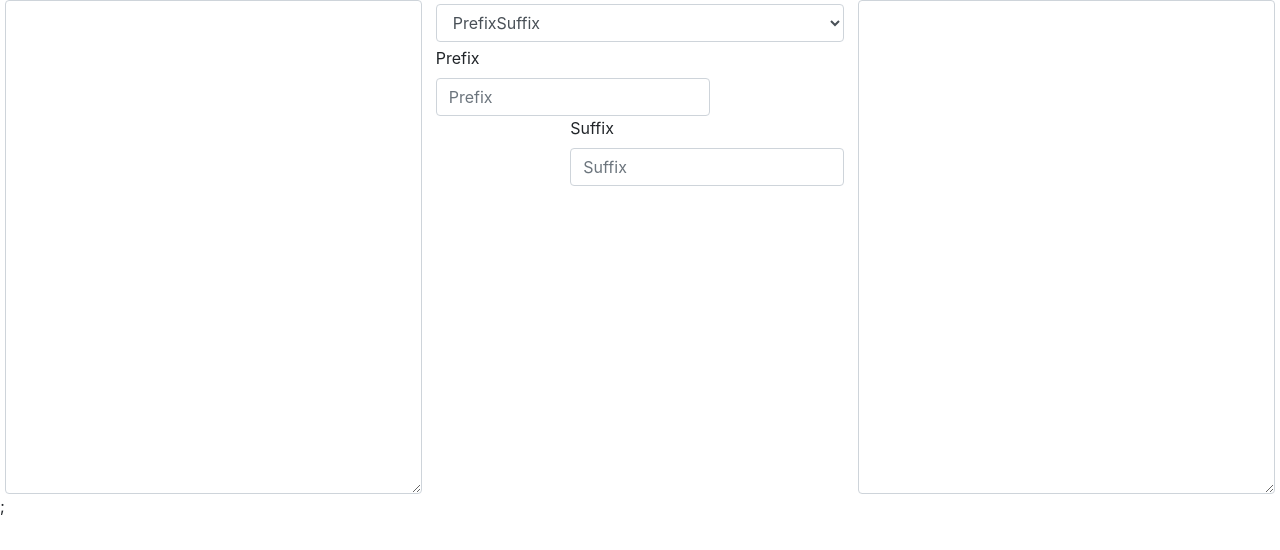
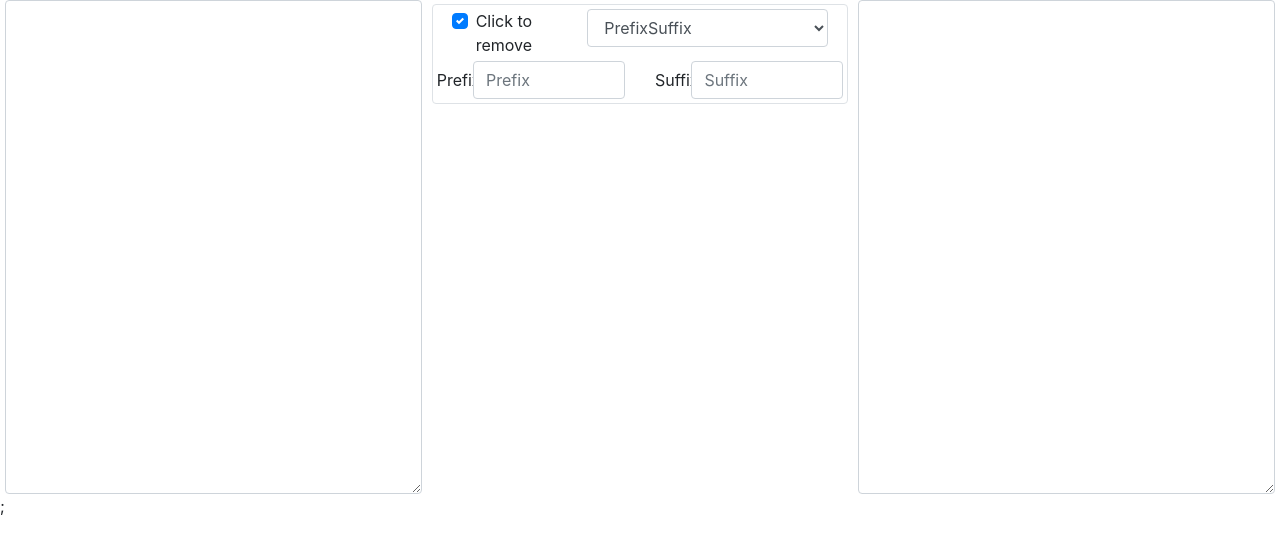
Before and after one commit to mciec/ReactTools, a React (Create React App) app in the folder my-app/: page / in a window 1280 px wide. Shown: the top 550 px of the page. Built offline with nearby package versions, Linux system fonts and the light colour scheme.

Commit message:
formatting

```diff
--- a/my-app/src/components/TransformationItem/TransformationItem.tsx
+++ b/my-app/src/components/TransformationItem/TransformationItem.tsx
@@ -73,8 +73,13 @@ const transformationItem: FunctionComponent<ObjectProps & FunctionProps> = (
   };
 
   return (
-    <div className="mx-0 mt-1 mb-0">
-      <div className="mx-1 mt-1 mb-0">
+    <div className="mx-0 mt-1 mb-0 border rounded">
+      <Form.Group as={Row} className="mx-1 mt-1 mb-0">
+        <Col xs={4}>
+          <Form.Check type={"checkbox"} custom checked label="Click to remove"/>
+
+        </Col>
+        <Col>
           <Form.Control
             as="select"
             id="transformation"
@@ -91,7 +96,8 @@ const transformationItem: FunctionComponent<ObjectProps & FunctionProps> = (
             <option value="PrefixSuffix">PrefixSuffix</option>
             <option value="SimpleFilter">SimpleFilter</option>
           </Form.Control>
-      </div>
+        </Col>
+      </Form.Group>
 
       <div className="mx-1 mt-1 mb-0">
         {props.transformation != null &&
--- a/my-app/src/components/TransformationItemPrefixSuffix/TransformationItemPrefixSuffix.tsx
+++ b/my-app/src/components/TransformationItemPrefixSuffix/TransformationItemPrefixSuffix.tsx
@@ -19,29 +19,33 @@ const transformationItemPrefixSuffix: FunctionComponent<
     props.changePrefixSuffix(props.transformation.Prefix, event.target.value);
 
   return (
-    <React.Fragment>
-      <span className="float-left" id="prefixGroup">
-        <label label-for="aaa">Prefix</label>
+    <Form.Group as={Row} controlId="prefixSuffixGroup" className="mb-1">
+      <Form.Label column={true} xs={1}>
+        Prefix
+      </Form.Label>
+      <Col>
         <Form.Control
           as="input"
-          id="aaa"
+          id="prefix"
           placeholder="Prefix"
           value={props.transformation.Prefix}
           onChange={changePrefix}
         />
-      </span>
+      </Col>
 
-      <span className="float-right">
-        <label label-for="bbb">Suffix</label>
+      <Form.Label column={true} xs={1}>
+        Suffix
+      </Form.Label>
+      <Col>
         <Form.Control
           as="input"
-          id="bbb"
+          id="suffix"
           placeholder="Suffix"
           value={props.transformation.Suffix}
           onChange={changeSuffix}
         />
-      </span>
-    </React.Fragment>
+      </Col>
+    </Form.Group>
   );
 };
 
--- a/my-app/src/components/TransformationItemSimpleFilter/TransformationItemSimpleFilter.tsx
+++ b/my-app/src/components/TransformationItemSimpleFilter/TransformationItemSimpleFilter.tsx
@@ -37,11 +37,11 @@ const transformationItemSimpleFilter: FunctionComponent<
 
   return (
     <React.Fragment>
-      <Form.Group as={Row} controlId="filterGroup">
-        <Form.Label column={true} lg={1}>
+      <Form.Group as={Row} controlId="filterGroup" className="mb-1">
+        <Form.Label column={true} xs={1}>
           Filter
         </Form.Label>
-        <Col lg={5}>
+        <Col>
           <Form.Control
             as="select"
             id="filter"
@@ -56,10 +56,10 @@ const transformationItemSimpleFilter: FunctionComponent<
             </option>
           </Form.Control>
         </Col>
-        <Form.Label column={true} lg={2}>
+        <Form.Label column={true} xs={2}>
           Function
         </Form.Label>
-        <Col lg={4}>
+        <Col>
           <Form.Control
             as="input"
             value={props.transformation.FilterFunc.toString()}
```
Lines whose indentation alone changed are shown as unchanged.
